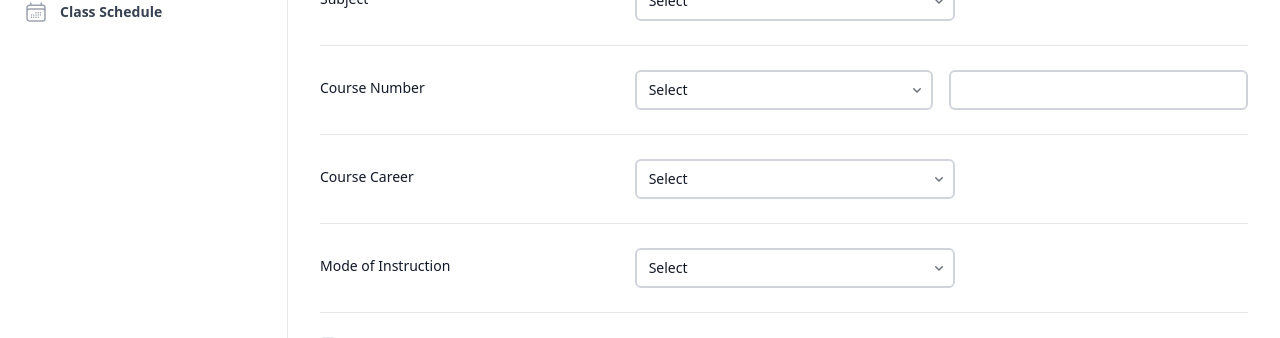
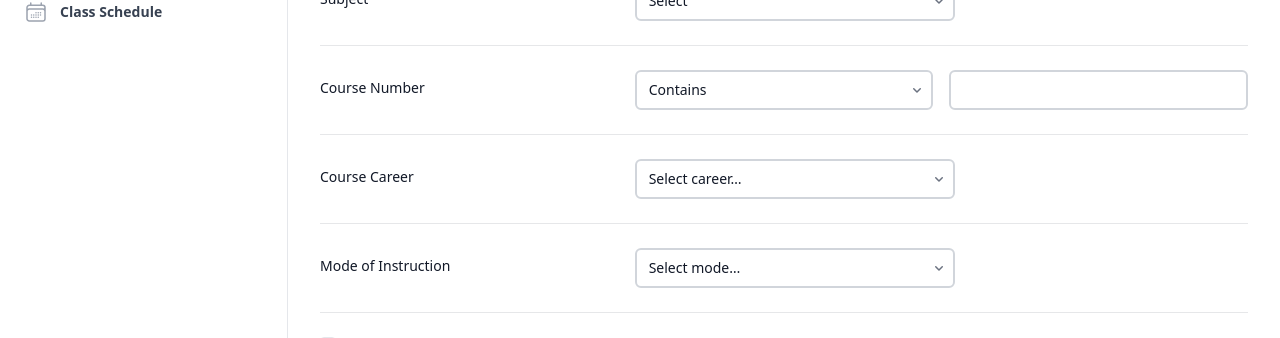
Before and after one commit to MyLu004/CECS448-User-Interface-Project, a React (Vite) app in the folder myapp/frontend/: page / in a window 1280 px wide. Shown: the part 180-518 px from the top of the page. Built offline with nearby package versions, Linux system fonts and the light colour scheme.

Commit message:
re-factor the select option, adding the subject.ts data file, add selection option file .ts, refactor the select to be more generic

```diff
--- /dev/null
+++ b/myapp/frontend/constants/select-option.ts
@@ -0,0 +1,23 @@
+// src/constants/select-options.ts
+export const COURSE_NUMBER_QUERY_OPS = [
+  { value: "contains",   label: "Contains" },
+  { value: "equals",     label: "Equals" },
+  { value: "startsWith", label: "Starts with" },
+  { value: "endsWith",   label: "Ends with" },
+] as const;
+export type NumberQueryOp = typeof COURSE_NUMBER_QUERY_OPS[number]["value"];
+
+export const CAREERS = [
+  { value: "UGRD", label: "Undergraduate" },
+  { value: "GRAD", label: "Graduate" },
+  { value: "PBAC", label: "Post-baccalaureate" },
+  { value: "EXTN", label: "Extension" },
+] as const;
+export type Career = typeof CAREERS[number]["value"];
+
+export const MODES = [
+  { value: "IN_PERSON", label: "In-Person" },
+  { value: "ONLINE",    label: "Online" },
+  { value: "HYBRID",    label: "Hybrid" },
+] as const;
+export type Mode = typeof MODES[number]["value"];
--- /dev/null
+++ b/myapp/frontend/constants/subjects.ts
@@ -0,0 +1,22 @@
+export const SUBJECTS = [
+  "Select",
+  "Accountancy",
+  "Art",
+  "Art History",
+  "Astronomy",
+  "Biology",
+  "Biomedical",
+  "Chemical Engineering",
+  "Civil Engineering",
+  "Computer Engr & Computer Sci",
+  "Design",
+  "Economics",
+  "Electric Engineering",
+  "Engineering",
+  "Engineering Technology",
+  "English",
+  "Nursing",
+  "Physics",
+] as const;
+
+export type Subject = typeof SUBJECTS[number];
--- /dev/null
+++ b/myapp/frontend/src/components/SelectField.tsx
@@ -0,0 +1,103 @@
+// components/SelectField.tsx
+import { forwardRef } from "react";
+import { ChevronDownIcon } from "@heroicons/react/16/solid";
+
+type Option = { value: string; label?: string; disabled?: boolean };
+
+type Props = {
+  id: string;
+  name?: string;
+  autoComplete?: string;
+  value: string; // allow "" when using placeholder
+  onChange?: React.ChangeEventHandler<HTMLSelectElement>;
+  onValueChange?: (value: string) => void; // ergonomic alternative
+  options: readonly (string | Option)[];
+  className?: string;
+  placeholder?: string; // rendered as disabled+hidden option
+  required?: boolean;
+  disabled?: boolean;
+  "aria-invalid"?: boolean;
+  hint?: string;   // small helper text
+  error?: string;  // small error text
+};
+
+export const SelectField = forwardRef<HTMLSelectElement, Props>(
+  (
+    {
+      id,
+      name = id,
+      autoComplete,
+      value,
+      onChange,
+      onValueChange,
+      options,
+      className,
+      placeholder,
+      required,
+      disabled,
+      "aria-invalid": ariaInvalid,
+      hint,
+      error,
+    },
+    ref
+  ) => {
+    const base =
+      "col-start-1 row-start-1 w-full appearance-none rounded-md bg-white py-1.5 pr-8 pl-3 text-base border-2 border-gray-300 text-gray-900 outline-1 -outline-offset-1 outline-gray-300 focus:outline-2 focus:-outline-offset-2 focus:outline-indigo-600 sm:text-sm/6 dark:bg-white/5 dark:text-white dark:outline-white/10 dark:*:bg-gray-800 dark:focus:outline-indigo-500";
+
+    return (
+      <div className="sm:max-w-xs">
+        <div className="grid grid-cols-1">
+          <select
+            ref={ref}
+            id={id}
+            name={name}
+            autoComplete={autoComplete}
+            value={value}
+            required={required}
+            disabled={disabled}
+            aria-invalid={ariaInvalid}
+            onChange={(e) => {
+              onChange?.(e);
+              onValueChange?.(e.currentTarget.value);
+            }}
+            className={className ? `${base} ${className}` : base}
+          >
+            {placeholder ? (
+              <option value="" disabled hidden>
+                {placeholder}
+              </option>
+            ) : null}
+
+            {options.map((opt) =>
+              typeof opt === "string" ? (
+                <option key={opt} value={opt}>
+                  {opt}
+                </option>
+              ) : (
+                <option key={opt.value} value={opt.value} disabled={opt.disabled}>
+                  {opt.label ?? opt.value}
+                </option>
+              )
+            )}
+          </select>
+
+          <ChevronDownIcon
+            aria-hidden="true"
+            className="pointer-events-none col-start-1 row-start-1 mr-2 size-5 self-center justify-self-end text-gray-500 sm:size-4 dark:text-gray-400"
+          />
+        </div>
+
+        {(hint || error) && (
+          <p
+            className={`mt-1 text-xs ${
+              error ? "text-red-600 dark:text-red-400" : "text-gray-500 dark:text-gray-400"
+            }`}
+          >
+            {error ?? hint}
+          </p>
+        )}
+      </div>
+    );
+  }
+);
+SelectField.displayName = "SelectField";
--- a/myapp/frontend/src/pages/ClassSearch.tsx
+++ b/myapp/frontend/src/pages/ClassSearch.tsx
@@ -12,27 +12,26 @@ import {
 } from "@heroicons/react/16/solid";
 import { useContext, useEffect, useRef, useState } from "react";
 import { ShoppingCartContext } from "../components/ShoppingCartContext";
+
+
+// CONSTANT IMPORT
 import type { Course } from "../../constants/courses";
 import { CSCE_course as CECS, ENGL_course as ENGL } from "../../constants/courses";
+import { SUBJECTS, type Subject } from "../../constants/subjects";
+
+import { SelectField } from "../components/SelectField";
+
+import {
+  COURSE_NUMBER_QUERY_OPS,
+  type NumberQueryOp,
+  CAREERS,
+  type Career,
+  MODES,
+  type Mode,
+} from "../../constants/select-option";
+
 
 export default function ClassSearch() {
-
-
-
-
-
-  const [enabled, setEnabled] = useState(true);
-  const [subject, setSubject] = useState(
-    () => localStorage.getItem("subject") ?? "Select"
-  );
-
-  const [courses, setCourses] = useState<Course[]>(() => {
-  try {
-    return JSON.parse(localStorage.getItem("courses") ?? "[]");
-  } catch {
-    return [];
-  }
-  });
 
   const SUBJECT_TO_DATA: Record<string, Course[]> = {
     "Computer Engr & Computer Sci": CECS,
@@ -41,8 +40,10 @@ export default function ClassSearch() {
 
   type NumberQueryOp = "contains" | "equals" | "startsWith" | "endsWith";
 
+  // helpers
+  const setLS = (k: string, v: unknown) =>
+  localStorage.setItem(k, typeof v === "string" ? v : JSON.stringify(v));
 
-  // helpers
   const digits = (s: string) => s.replace(/\D+/g, ""); // "CECS 440H" -> "440"
   const matchesCourseNumber = (
     course: Course,
@@ -65,26 +66,29 @@ const matchesCourseNumber = (
     }
   };
 
+  const [enabled, setEnabled] = useState(true);
+  const [subject, setSubject] = useState<Subject>(
+  () => (localStorage.getItem("subject") as Subject) ?? "Select"
+);
 
-
-
-
-
-  const [courseNumberQuery, setCourseNumberQuery] = useState(
-    () => localStorage.getItem("courseNumberQuery") ?? "Select"
+  const [courseNumberQuery, setCourseNumberQuery] = useState<NumberQueryOp>(
+    () => (localStorage.getItem("courseNumberQuery") as NumberQueryOp) ?? "contains"
   );
-  const [courseNumber, setCourseNumber] = useState(
+  const [courseNumber, setCourseNumber] = useState<string>(
     () => localStorage.getItem("courseNumber") ?? ""
   );
-  const [courseCareer, setCourseCareer] = useState(
-    () => localStorage.getItem("courseCareer") ?? "Select"
+  const [courseCareer, setCourseCareer] = useState<Career | "">(
+    () => (localStorage.getItem("courseCareer") as Career) ?? ""
   );
-  const [modeOfInstruction, setModeOfInstruction] = useState(
-    () => localStorage.getItem("modeOfInstruction") ?? "Select"
+  const [modeOfInstruction, setModeOfInstruction] = useState<Mode | "">(
+    () => (localStorage.getItem("modeOfInstruction") as Mode) ?? ""
   );
-  // const [courses, setCourses] = useState(() =>
-  //   JSON.parse(localStorage.getItem("courses") ?? "[]")
-  // );
+
+  const [courses, setCourses] = useState<Course[]>(() => {
+    try { return JSON.parse(localStorage.getItem("courses") ?? "[]"); }
+    catch { return []; }
+  });
+
   const { shoppingCart, setShoppingCart } = useContext(ShoppingCartContext);
 
   // useEffect(() => localStorage.setItem("subject", subject));
@@ -94,40 +98,48 @@ const matchesCourseNumber = (
   // useEffect(() => localStorage.setItem("modeOfInstruction", modeOfInstruction));
   // useEffect(() => localStorage.setItem("courses", JSON.stringify(courses)));
 
-  function selectSubject(e: React.ChangeEvent<HTMLSelectElement>) {
-    setSubject(e.target.value);
-  }
+  useEffect(() => setLS("subject", subject), [subject]);
+  useEffect(() => setLS("courseNumberQuery", courseNumberQuery), [courseNumberQuery]);
+  useEffect(() => setLS("courseNumber", courseNumber), [courseNumber]);
+  useEffect(() => setLS("courseCareer", courseCareer), [courseCareer]);
+  useEffect(() => setLS("modeOfInstruction", modeOfInstruction), [modeOfInstruction]);
+  useEffect(() => setLS("courses", courses), [courses]);
 
-  function selectCourseNumberQuery(e: React.ChangeEvent<HTMLSelectElement>) {
-    setCourseNumberQuery(e.target.value);
-  }
+  // function selectSubject(e: React.ChangeEvent<HTMLSelectElement>) {
+  //   setSubject(e.target.value);
+  // }
 
-  function selectCourseNumber(e: React.ChangeEvent<HTMLSelectElement>) {
-    setCourseNumber(e.target.value);
-  }
+  // function selectCourseNumberQuery(e: React.ChangeEvent<HTMLSelectElement>) {
+  //   setCourseNumberQuery(e.target.value);
+  // }
 
-  function selectCourseCareer(e: React.ChangeEvent<HTMLSelectElement>) {
-    setCourseCareer(e.target.value);
-  }
+  // function selectCourseNumber(e: React.ChangeEvent<HTMLSelectElement>) {
+  //   setCourseNumber(e.target.value);
+  // }
 
-  function selectModeOfInstruction(e: React.ChangeEvent<HTMLSelectElement>) {
-    setModeOfInstruction(e.target.value);
-  }
+  // function selectCourseCareer(e: React.ChangeEvent<HTMLSelectElement>) {
+  //   setCourseCareer(e.target.value);
+  // }
 
-  function clear(e: React.MouseEvent<HTMLButtonElement>) {
-    setSubject("Select");
-    localStorage.setItem("subject", "Select");
-    setCourseNumberQuery("Select");
-    localStorage.setItem("courseNumberQuery", "Select");
-    setCourseNumber("");
-    localStorage.setItem("courseNumber", "");
-    setCourseCareer("Select");
-    localStorage.setItem("courseCareer", "Select");
-    setModeOfInstruction("Select");
-    localStorage.setItem("modeOfInstruction", "Select");
-    setCourses([]);
-    localStorage.setItem("courses", "[]");
-  }
+  // function selectModeOfInstruction(e: React.ChangeEvent<HTMLSelectElement>) {
+  //   setModeOfInstruction(e.target.value);
+  // }
+
+  // todo : improve this
+  // function clear(e: React.MouseEvent<HTMLButtonElement>) {
+  //   setSubject("Select");
+  //   localStorage.setItem("subject", "Select");
+  //   setCourseNumberQuery("Select");
+  //   localStorage.setItem("courseNumberQuery", "Select");
+  //   setCourseNumber("");
+  //   localStorage.setItem("courseNumber", "");
+  //   setCourseCareer("Select");
+  //   localStorage.setItem("courseCareer", "Select");
+  //   setModeOfInstruction("Select");
+  //   localStorage.setItem("modeOfInstruction", "Select");
+  //   setCourses([]);
+  //   localStorage.setItem("courses", "[]");
+  // }
 
 // function runSearch() {
 //   if (
@@ -194,6 +206,22 @@ function onSubmit(e: React.FormEvent<HTMLFormElement>) {
   runSearch();
 }
 
+  function clear(e: React.MouseEvent<HTMLButtonElement>) {
+    e.preventDefault();
+    setSubject("Select");
+    localStorage.setItem("subject", "Select");
+    setCourseNumberQuery("Select");
+    localStorage.setItem("courseNumberQuery", "Select");
+    setCourseNumber("");
+    localStorage.setItem("courseNumber", "");
+    setCourseCareer("Select");
+    localStorage.setItem("courseCareer", "Select");
+    setModeOfInstruction("Select");
+    localStorage.setItem("modeOfInstruction", "Select");
+    setCourses([]);
+    localStorage.setItem("courses", "[]");
+  }
+
   return (
     <div className="">
       <form onSubmit={onSubmit}>
@@ -217,39 +245,18 @@ function onSubmit(e: React.FormEvent<HTMLFormElement>) {
                 </label>
                 <div className="mt-2 sm:col-span-2 sm:mt-0">
                   <div className="grid grid-cols-1 sm:max-w-xs">
-                    <select
+                    <SelectField
                       id="subject"
-                      name="subject"
-                      autoComplete="subject-name"
-                      onChange={selectSubject}
                       value={subject}
-                      className="col-start-1 row-start-1 w-full appearance-none rounded-md bg-white py-1.5 pr-8 pl-3 text-base border-2 border-gray-300 text-gray-900 outline-1 -outline-offset-1 outline-gray-300 focus:outline-2 focus:-outline-offset-2 focus:outline-indigo-600 sm:text-sm/6 dark:bg-white/5 dark:text-white dark:outline-white/10 dark:*:bg-gray-800 dark:focus:outline-indigo-500"
-                    >
+                      options={SUBJECTS}
+                      placeholder="Select subject…"
+                      onValueChange={(v) => setSubject(v as Subject)}
+                    />
 
-                      {/* put these in constant and map it */}
-                      <option>Select</option>
-                      <option>Accountancy</option>
-                      <option>Art</option>
-                      <option>Art History</option>
-                      <option>Astronomy</option>
-                      <option>Biology</option>
-                      <option>Biomedical</option>
-                      <option>Chemical Engineering</option>
-                      <option>Civil Engineering</option>
-                      <option>Computer Engr & Computer Sci</option>
-                      <option>Design</option>
-                      <option>Economics</option>
-                      <option>Electric Engineering</option>
-                      <option>Engineering</option>
-                      <option>Engineering Technology</option>
-                      <option>English</option>
-                      <option>Nursing</option>
-                      <option>Physics</option>
-                    </select>
-                    <ChevronDownIcon
+                    {/* <ChevronDownIcon
                       aria-hidden="true"
                       className="pointer-events-none col-start-1 row-start-1 mr-2 size-5 self-center justify-self-end text-gray-500 sm:size-4 dark:text-gray-400"
-                    />
+                    /> */}
                   </div>
                 </div>
               </div>
@@ -262,23 +269,13 @@ function onSubmit(e: React.FormEvent<HTMLFormElement>) {
                   Course Number
                 </label>
                 <div className="grid grid-cols-1 sm:max-w-xs">
-                  <select
+                  <SelectField
                     id="course-number-query"
-                    name="course-number-query"
-                    autoComplete="course-number-query"
-                    onChange={selectCourseNumberQuery}
                     value={courseNumberQuery}
+                    options={COURSE_NUMBER_QUERY_OPS}
+                    placeholder="Number match…"
+                    onValueChange={(v) => setCourseNumberQuery(v as NumberQueryOp)}
                     className="col-start-1 row-start-1 w-full appearance-none rounded-md bg-white py-1.5 pr-8 pl-3 text-base border-2 border-gray-300 text-gray-900 outline-1 -outline-offset-1 outline-gray-300 focus:outline-2 focus:-outline-offset-2 focus:outline-indigo-600 sm:text-sm/6 dark:bg-white/5 dark:text-white dark:outline-white/10 dark:*:bg-gray-800 dark:focus:outline-indigo-500"
-                  >
-                    <option>Select</option>
-                    <option>contains</option>
-                    <option>greater than or equal to</option>
-                    <option>is exactly</option>
-                    <option>less than or equal to</option>
-                  </select>
-                  <ChevronDownIcon
-                    aria-hidden="true"
-                    className="pointer-events-none col-start-1 row-start-1 mr-2 size-5 self-center justify-self-end text-gray-500 sm:size-4 dark:text-gray-400"
                   />
                 </div>
                 <div className="mt-2 sm:col-span-1 sm:mt-0">
@@ -287,8 +284,8 @@ function onSubmit(e: React.FormEvent<HTMLFormElement>) {
                     name="course-number"
                     type="text"
                     autoComplete="course-number"
-                    onChange={(e) => setCourseNumber(e.target.value)}
                     value={courseNumber}
+                    onChange={(e: React.ChangeEvent<HTMLInputElement>) => setCourseNumber(e.currentTarget.value)}
                     className="block w-full rounded-md bg-white px-3 py-1.5 text-base border-2 border-gray-300 text-gray-900 outline-1 -outline-offset-1 outline-gray-300 placeholder:text-gray-400 focus:outline-2 focus:-outline-offset-2 focus:outline-indigo-600 sm:max-w-xs sm:text-sm/6 dark:bg-white/5 dark:text-white dark:outline-white/10 dark:placeholder:text-gray-500 dark:focus:outline-indigo-500"
                   />
                 </div>
@@ -303,23 +300,17 @@ function onSubmit(e: React.FormEvent<HTMLFormElement>) {
                 </label>
                 <div className="mt-2 sm:col-span-2 sm:mt-0">
                   <div className="grid grid-cols-1 sm:max-w-xs">
-                    <select
+                    <SelectField
                         id="course-career"
-                      name="course-career"
-                      autoComplete="course-career"
-                      onChange={selectCourseCareer}
-                      value={courseCareer}
-                      className="col-start-1 row-start-1 w-full appearance-none rounded-md bg-white py-1.5 pr-8 pl-3 text-base border-2 border-gray-300 text-gray-900 outline-1 -outline-offset-1 outline-gray-300 focus:outline-2 focus:-outline-offset-2 focus:outline-indigo-600 sm:text-sm/6 dark:bg-white/5 dark:text-white dark:outline-white/10 dark:*:bg-gray-800 dark:focus:outline-indigo-500"
-                    >
-                      <option>Select</option>
-                      <option>Non-credit CPaCE</option>
-                      <option>Post-baccalaureate</option>
-                      <option>Undergraduate</option>
-                    </select>
-                    <ChevronDownIcon
+                        value={courseCareer ?? ""}
+                        options={CAREERS}
+                        placeholder="Select career…"
+                        onValueChange={(v) => setCourseCareer(v as Career | "")}
+                      />
+                    {/* <ChevronDownIcon
                       aria-hidden="true"
                       className="pointer-events-none col-start-1 row-start-1 mr-2 size-5 self-center justify-self-end text-gray-500 sm:size-4 dark:text-gray-400"
-                    />
+                    /> */}
                   </div>
                 </div>
               </div>
@@ -333,27 +324,17 @@ function onSubmit(e: React.FormEvent<HTMLFormElement>) {
                 </label>
                 <div className="mt-2 sm:col-span-2 sm:mt-0">
                   <div className="grid grid-cols-1 sm:max-w-xs">
-                    <select
+                    <SelectField
                       id="mode-of-instruction"
-                      name="mode-of-instruction"
-                      autoComplete="mode-of-instruction"
-                      onChange={selectModeOfInstruction}
-                      value={modeOfInstruction}
-                      className="col-start-1 row-start-1 w-full appearance-none rounded-md bg-white py-1.5 pr-8 pl-3 text-base border-2 border-gray-300 text-gray-900 outline-1 -outline-offset-1 outline-gray-300 focus:outline-2 focus:-outline-offset-2 focus:outline-indigo-600 sm:text-sm/6 dark:bg-white/5 dark:text-white dark:outline-white/10 dark:*:bg-gray-800 dark:focus:outline-indigo-500"
-                    >
-                      <option>Select</option>
-                      <option>Asynch. Online-No Meet Times</option>
-                      <option>Face to Face - Off Campus</option>
-                      <option>Face to Face - On Campus</option>
-                      <option>Hybrid(Face to Face & Synch)</option>
-                      <option>Hybrid(Face to Face & Async)</option>
-                      <option>Online - Mixed Meet Times</option>
-                      <option>Synch. Online - Meet Times</option>
-                    </select>
-                    <ChevronDownIcon
+                      value={modeOfInstruction ?? ""}
+                      options={MODES}
+                      placeholder="Select mode…"
+                      onValueChange={(v) => setModeOfInstruction(v as Mode | "")}
+                    />
+                    {/* <ChevronDownIcon
                       aria-hidden="true"
                       className="pointer-events-none col-start-1 row-start-1 mr-2 size-5 self-center justify-self-end text-gray-500 sm:size-4 dark:text-gray-400"
-                    />
+                    /> */}
                   </div>
                 </div>
               </div>
```
Also changed, not shown: myapp/frontend/src/components/ShoppingCartContext.tsx (+23 -1 lines). Lines whose indentation alone changed are shown as unchanged.
